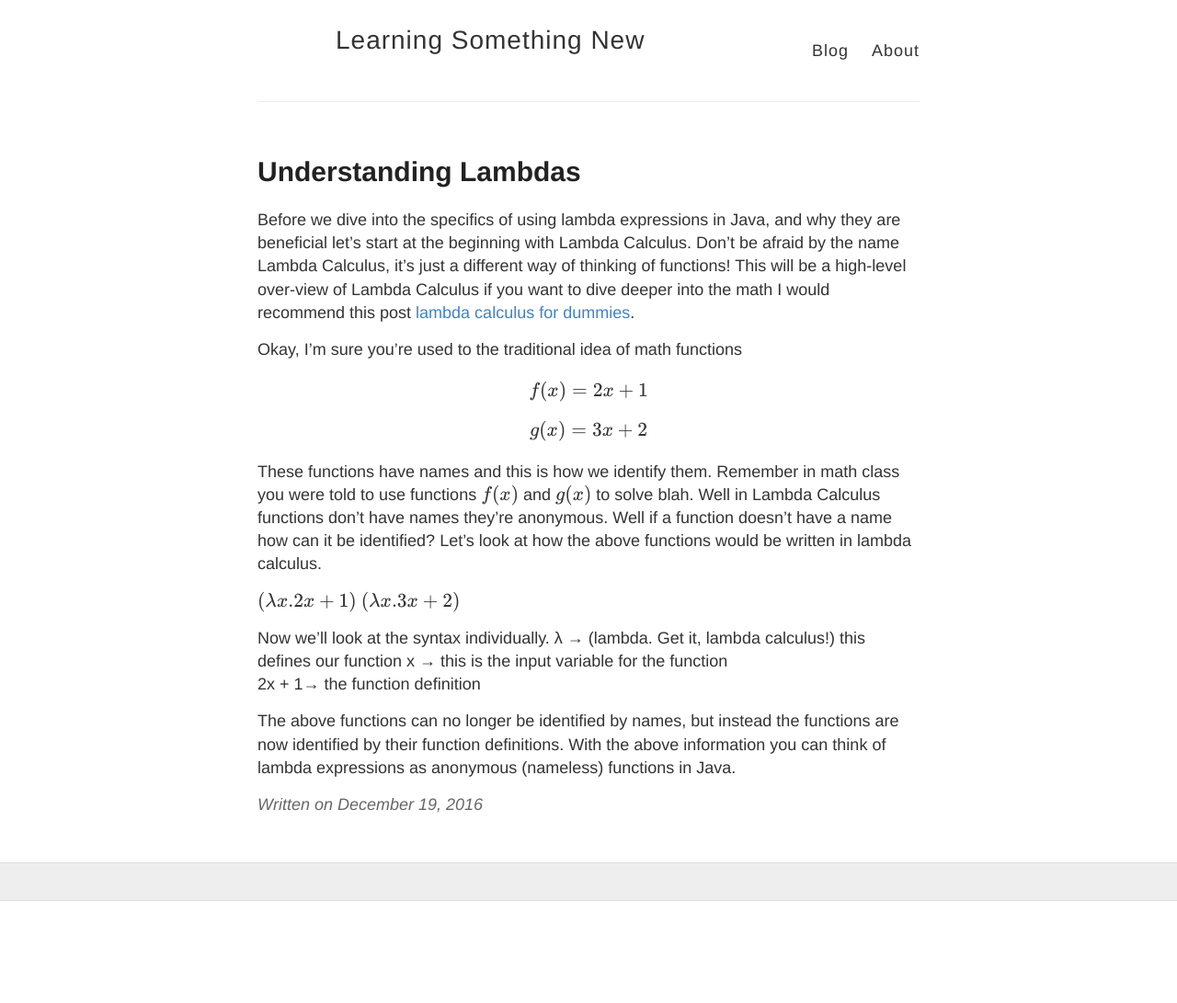
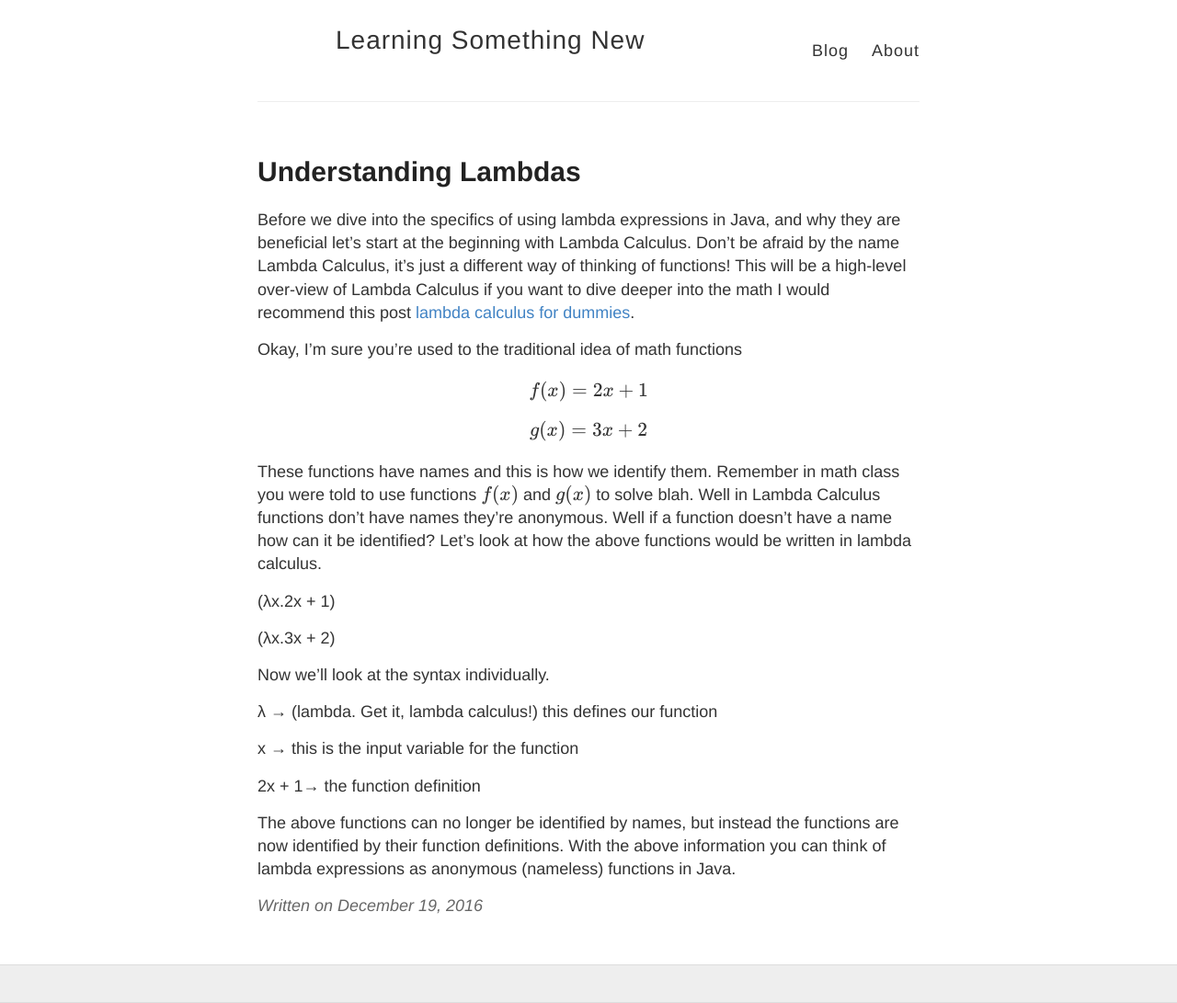
Before and after one commit to msaldivar/msaldivar.github.io, a Jekyll site: the page built from _posts/2016-12-19-learning-lambdas.md, in a window 1280 px wide. Shown: the whole page at 92% size. Built offline with Jekyll 4.4.1, drawn with Linux system fonts in a browser that asks for light colours; formulas are drawn with MathJax 3; before the commit the page ends 980 px from its top, so only the background shows below that.

```diff
--- a/_posts/2016-12-19-learning-lambdas.md
+++ b/_posts/2016-12-19-learning-lambdas.md
@@ -13,12 +13,16 @@ $$g(x) = 3x + 2$$
 
 These functions have names and this is how we identify them. Remember in math class you were told to use functions \\(f(x)\\) and \\(g(x)\\) to solve blah. Well in Lambda Calculus functions don’t have names they’re anonymous. Well if a function doesn’t have a name how can it be identified? Let’s look at how the above functions would be written in lambda calculus.
 
-$$(λx.2x + 1)$$
-$$(λx.3x + 2)$$
+(λx.2x + 1)
+
+(λx.3x + 2)
 
 Now we’ll look at the syntax individually.
+
 λ → (lambda. Get it, lambda calculus!) this defines our function
+
 x → this is the input variable for the function
+
 2x + 1→ the function definition
 
 The above functions can no longer be identified by names, but instead the functions are now identified by their function definitions. With the above information you can think of lambda expressions as anonymous (nameless) functions in Java.
```
